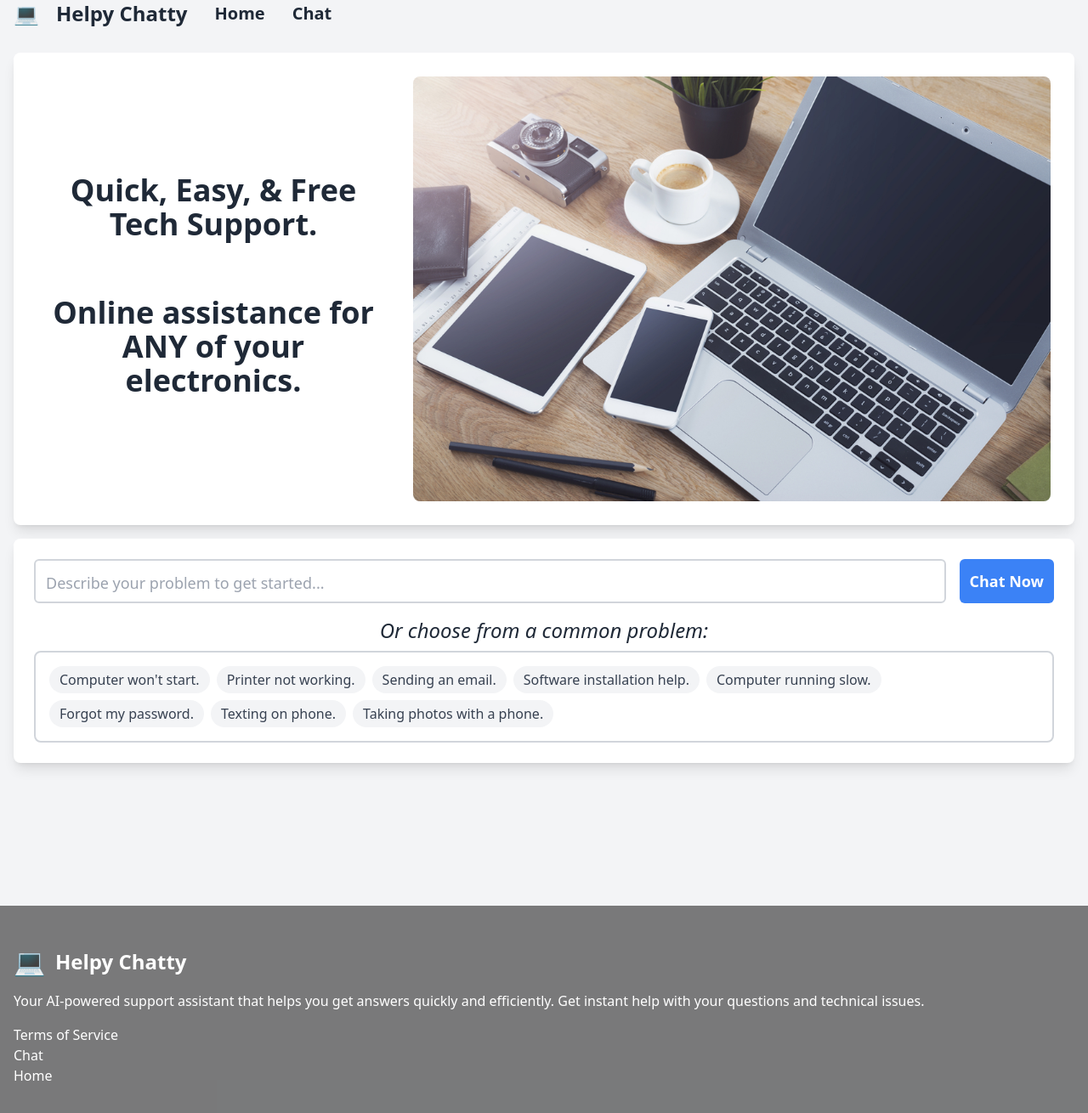
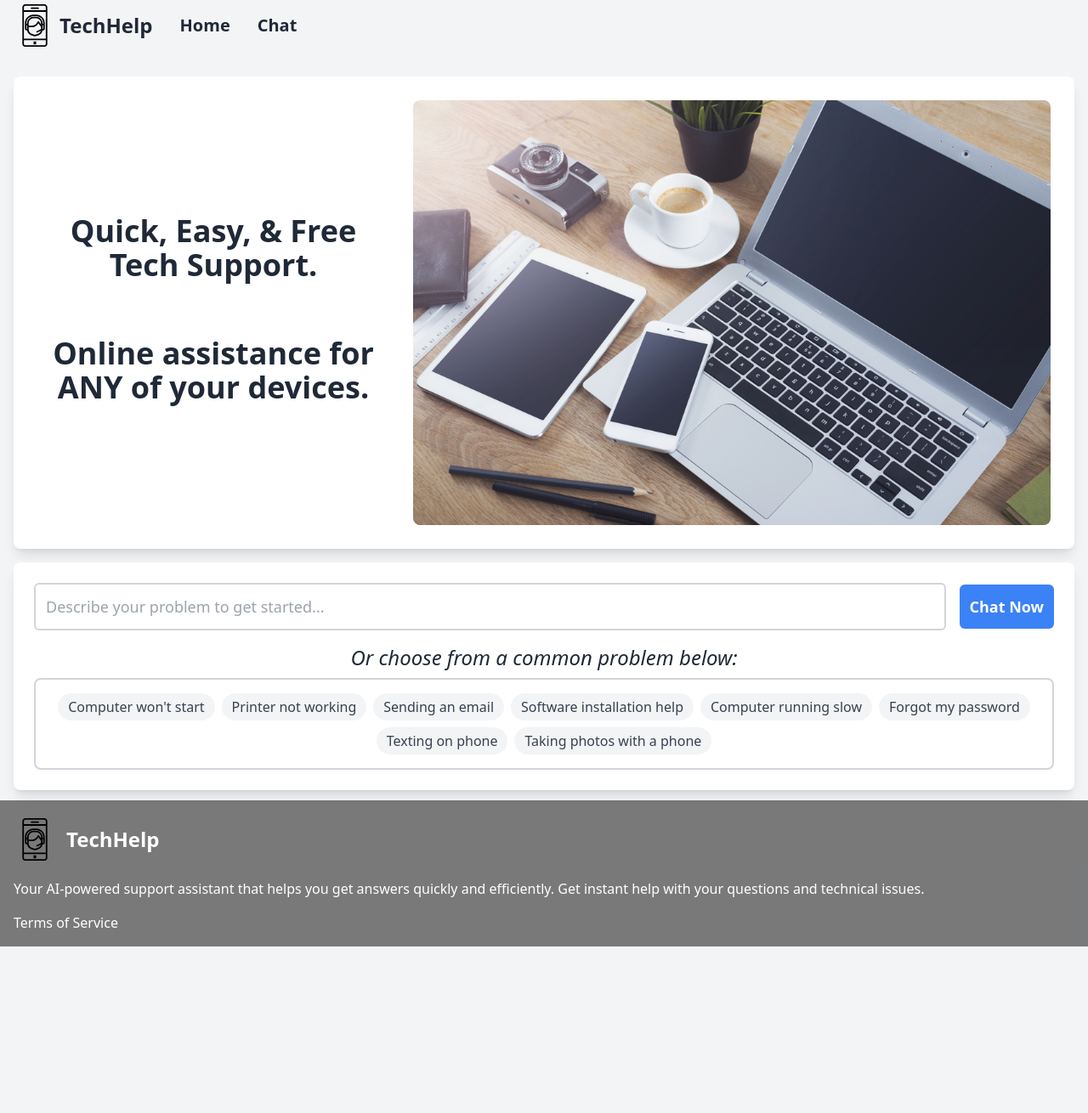
Before and after one commit to Dev-Harold/helpy-chatty, a Next.js app: page / in a window 1280 px wide. Shown: the top 1310 px of the page at 85% size. After the commit the page ends 1114 px from the top, so only its background shows below. Built offline with nearby package versions, Linux system fonts and the light colour scheme.

Commit message:
Home & Chat layout fixes (#2)
* Fixed layout added logo

* Fixed home layout a bit more

* Fixed layout for Chat interface

```diff
--- a/src/app/actions/AI.ts
+++ b/src/app/actions/AI.ts
@@ -351,7 +351,7 @@ export async function getNewTokenAndEnsureChannelIsCreated(channelId: string) {
       const channel = streamClient.channel('messaging', channelId, {
         members: [ANON_USER_ID, BOT_USER_ID],
         created_by_id: ANON_USER_ID,
-        name: 'Helping Channel',
+        name: 'Helping Chat',
       });
       await channel.create();
       console.log('New channel created:', channel.cid);
--- a/src/app/chat/[id]/page.tsx
+++ b/src/app/chat/[id]/page.tsx
@@ -16,7 +16,7 @@ import "stream-chat-react/dist/css/v2/index.css"
 import { useEffect, useState } from 'react'
 import { CustomMessage } from '@/components/CustomMessage'
 import Steps from '@/components/Steps'
-import { useSearchParams } from 'next/navigation'
+import { useSearchParams, usePathname } from 'next/navigation'
 
 const ANON_USER_ID = 'Helpy-Chatty-Anon-User';
 // Stream chat configuration
@@ -33,6 +33,8 @@ export default function ChatPage(props: { params: Promise<{ id: string }> }) {
   const[showStepsOverlay, setShowStepsOverlay] = useState(false);
   const[initialMessageSent, setInitialMessageSent] = useState(false);
   const searchParams = useSearchParams();
+
+  const pathname = usePathname();
   const[state, setState] = useState<State>({
     stage: "reconnaissance",
     issue: {
@@ -101,6 +103,12 @@ export default function ChatPage(props: { params: Promise<{ id: string }> }) {
           }
 
           setInitialMessageSent(true);
+
+          // Update URL to remove the message parameter using history API
+          const newSearchParams = new URLSearchParams(searchParams.toString());
+          newSearchParams.delete('message');
+          const newUrl = newSearchParams.toString() ? `${pathname}?${newSearchParams.toString()}` : pathname;
+          window.history.replaceState({}, '', newUrl);
         }
       } catch (error) {
         console.error('Error initializing chat:', error);
@@ -109,7 +117,7 @@ export default function ChatPage(props: { params: Promise<{ id: string }> }) {
     if (!channel) {
       initializeChat();
     }
-  }, [id, channel, searchParams, initialMessageSent, state]);
+  }, [id, channel, initialMessageSent, state]);
 
   // Cleanup effect that only runs on unmount
   useEffect(() => {
--- a/src/app/globals.css
+++ b/src/app/globals.css
@@ -21,7 +21,7 @@ nav * {
   align-items: center;
   height: 100%;
   width: auto;
-  gap: 8px;
+  gap: 4px;
   margin-right: 2rem;
 }
 
@@ -95,6 +95,27 @@ nav * {
   width: 100% !important;
 }
 
+.str-chat__date-separator   {
+  display: none !important;
+}
+
+.str-chat__message-simple__actions {
+  display: none !important;
+}
+.str-chat__channel-header-info {
+  display: none !important;
+}
+
+.str-chat__message-simple-name {
+  display: none !important;
+}
+.str-chat__message-metadata {
+  display: none !important;
+}
+
+.str-chat__message-options {
+  display: none !important;
+}
 /* Ensure the channel container takes full width */
 .str-chat__channel-container {
   width: 100% !important;
--- a/src/app/layout.tsx
+++ b/src/app/layout.tsx
@@ -2,8 +2,8 @@ import type { Metadata } from "next";
 import "./globals.css";
 
 export const metadata: Metadata = {
-  title: "Create Next App",
-  description: "Generated by create next app",
+  title: "Techhelp | Quick, Easy, & Free Tech Support",
+  description: "Quick, Easy, & Free Tech Support for ANY of your devices or problems.",
 };
 
 export default function RootLayout({
--- a/src/app/page.tsx
+++ b/src/app/page.tsx
@@ -31,20 +31,22 @@ export default function Home() {
       const borderBottom = parseFloat(computed.borderBottomWidth)
       const maxLines = 2
       const maxHeight = lineHeight * maxLines + paddingTop + paddingBottom + borderTop + borderBottom
-      textarea.style.height = Math.min(textarea.scrollHeight, maxHeight) + 'px'
+      const minHeight = lineHeight + paddingTop + paddingBottom + borderTop + borderBottom
+      const calculatedHeight = Math.max(Math.min(textarea.scrollHeight, maxHeight), minHeight)
+      textarea.style.height = calculatedHeight + 'px'
       textarea.style.overflowY = textarea.scrollHeight > maxHeight ? 'auto' : 'hidden'
     }
   }, [message])
 
   const quickActions: QuickAction[] = [
-    { short: "Computer won't start.", long: "My computer won't start. Can you help?" },
-    { short: "Printer not working.", long: "My printer is not working. How can I fix this?" },
-    { short: "Sending an email.", long: "I am having problems with sending an email. Can you help?" },
-    { short: "Software installation help.", long: "How can I download software?" },
-    { short: "Computer running slow.", long: "My computer is running slow and lagging. Can you help?" },
-    { short: "Forgot my password.", long: "I forgot my password. How can I reset it?" },
-    { short: "Texting on phone.", long: "I am having problems with texting on my phone. Can you help?" },
-    { short: "Taking photos with a phone.", long: "I am having problems with taking photos with my phone. Can you help?" },
+    { short: "Computer won't start", long: "My computer won't start. Can you help?" },
+    { short: "Printer not working", long: "My printer is not working. How can I fix this?" },
+    { short: "Sending an email", long: "I am having problems with sending an email. Can you help?" },
+    { short: "Software installation help", long: "How can I download software?" },
+    { short: "Computer running slow", long: "My computer is running slow and lagging. Can you help?" },
+    { short: "Forgot my password", long: "I forgot my password. How can I reset it?" },
+    { short: "Texting on phone", long: "I am having problems with texting on my phone. Can you help?" },
+    { short: "Taking photos with a phone", long: "I am having problems with taking photos with my phone. Can you help?" },
   ]
 
   const handleSubmit = (e: React.FormEvent) => {
@@ -65,7 +67,7 @@ export default function Home() {
             <div className="flex flex-col lg:flex-row items-center justify-between">
               <div className="text-center flex-1 mb-6 lg:mb-0">
                 <h2 className="text-2xl font-bold text-gray-800 mb-2 md:text-4xl mb-8 md:mb-16">Quick, Easy, & Free Tech Support.</h2>
-                <h2 className="text-2xl font-bold text-gray-800 mb-2 md:text-4xl">Online assistance for ANY of your electronics.</h2>
+                <h2 className="text-2xl font-bold text-gray-800 mb-2 md:text-4xl">Online assistance for ANY of your devices.</h2>
               </div>
               <div className="image-container block flex-shrink-0 lg:ml-6 m-1">
                 <Image
@@ -80,20 +82,21 @@ export default function Home() {
           </div>
 
           <form onSubmit={handleSubmit} className="bg-white rounded-lg shadow-lg p-6">
-            <div className="flex flex-col md:flex-row gap-4">
+            <div className="flex flex-col md:flex-row gap-4 items-center">
+              <div className="flex-1 w-full flex">
                 <textarea
                   ref={textareaRef}
                   value={message}
                   onChange={(e) => setMessage(e.target.value)}
                   placeholder="Describe your problem to get started..."
-                className="flex-1 w-full p-3 border-2 border-gray-300 rounded-md focus:outline-none focus:border-blue-500 text-sm md:text-lg resize-none leading-[28px]"
+                  className="w-full p-3 border-2 border-gray-300 rounded-md focus:outline-none focus:border-blue-500 text-sm md:text-lg resize-none leading-[28px]"
                   required
                   rows={1}
-                style={{ height: undefined }}
                 />
+              </div>
               <button
                 type="submit"
-                className="md:w-auto w-full bg-blue-500 hover:bg-blue-600 text-white p-3 rounded-md transition-colors text-sm md:text-lg font-semibold whitespace-nowrap"
+                className="md:w-auto w-full bg-blue-500 hover:bg-blue-600 text-white p-3 rounded-md transition-colors text-sm md:text-lg font-semibold whitespace-nowrap h-full"
                 aria-label="Send message"
               >
                 Chat Now
@@ -101,8 +104,8 @@ export default function Home() {
             </div>
 
             <div className="mt-4">
-              <h1 className="text-lg italic  md:text-2xl text-gray-800 mb-2 text-center">Or choose from a common problem:</h1>
-              <div className="flex flex-wrap gap-2 border-2 border-gray-300 rounded-lg p-4">
+              <h1 className="text-lg italic  md:text-2xl text-gray-800 mb-2 text-center">Or choose from a common problem below:</h1>
+              <div className="flex flex-wrap gap-2 border-2 border-gray-300 rounded-lg p-4 justify-center">
                 {quickActions.map((action) => (
                   <button
                     key={action.short}
@@ -118,13 +121,6 @@ export default function Home() {
           </form>
         </div>
       </main>
-      <br />
-      <br />
-      <br />
-      <br />
-      <br />
-      <br />
-      <br />
       <Footer />
     </>
   )
--- a/src/components/Footer.tsx
+++ b/src/components/Footer.tsx
@@ -4,14 +4,16 @@ import Link from 'next/link'
 
 export default function Footer() {
   return (
-    <footer className="text-white" style={{ backgroundColor: 'rgba(0, 0, 0, 0.5)' }}>
-      <div className="max-w-7xl mx-auto px-4 py-12">
+    <footer className="text-white" style={{ backgroundColor: 'rgba(0, 0, 0, 0.5)', marginTop: '12px' }}>
+      <div className="max-w-7xl mx-auto p-4">
         <div className="grid grid-cols-1 md:grid-cols-4 gap-8">
           {/* Brand Section */}
           <div className="col-span-1 md:col-span-2">
             <div className="flex items-center mb-4">
-              <span className="text-3xl">💻</span>
-              <div className="text-white font-black text-2xl ml-3 font-bold">Helpy Chatty</div>
+              <div style={{ width: '50px', height: '50px', margin: '5px 0px' }}>
+                <img src="/smartphone-support-logo.svg" alt="TechHelp Logo" />
+              </div>
+              <div className="text-white font-black text-2xl ml-3 font-bold">TechHelp</div>
             </div>
             <p className="text-gray-300 mb-4 max-w-md">
               Your AI-powered support assistant that helps you get answers quickly and efficiently.
@@ -36,25 +38,9 @@ export default function Footer() {
               <li>
                 <Link
                   href="/terms"
-                  className="text-gray-300 hover:text-white transition-colors"
+                  className="text-gray-300 hover:text-white underline transition-colors"
                 >
                   Terms of Service
-                </Link>
-              </li>
-              <li>
-                <Link
-                  href="/chat"
-                  className="text-gray-300 hover:text-white transition-colors"
-                >
-                  Chat
-                </Link>
-              </li>
-              <li>
-                <Link
-                  href="/"
-                  className="text-gray-300 hover:text-white transition-colors"
-                >
-                  Home
                 </Link>
               </li>
             </ul>
--- a/src/components/Navbar.tsx
+++ b/src/components/Navbar.tsx
@@ -4,11 +4,13 @@ import Link from 'next/link'
 
 export default function Navbar() {
   return (
-    <nav className="navigation-bar h-[50px] w-full bg-gradient-to-r from-blue-600 to-blue-800 z-50">
+    <nav className="navigation-bar h-[50px] w-full bg-gradient-to-r from-blue-600 to-blue-800 z-50 max-w-7xl mx-auto">
       <div className="flex items-center justify-between h-full px-4">
         <Link href="/" className="logo-icon flex items-center">
-          <span className="text-2xl">💻</span>
-          <div className="text-black font-black text-2xl ml-3 font-bold">Helpy Chatty</div>
+          <div style={{ width: '50px', height: '50px', margin: '5px 0px' }}>
+            <img src="/smartphone-support-logo.svg" alt="TechHelp Logo" />
+          </div>
+          <div className="text-black font-black text-2xl font-bold">TechHelp</div>
         </Link>
 
         {/* Navigation Links */}
```
Also changed, not shown: public/smartphone-support-logo.svg (added). Lines whose indentation alone changed are shown as unchanged.
